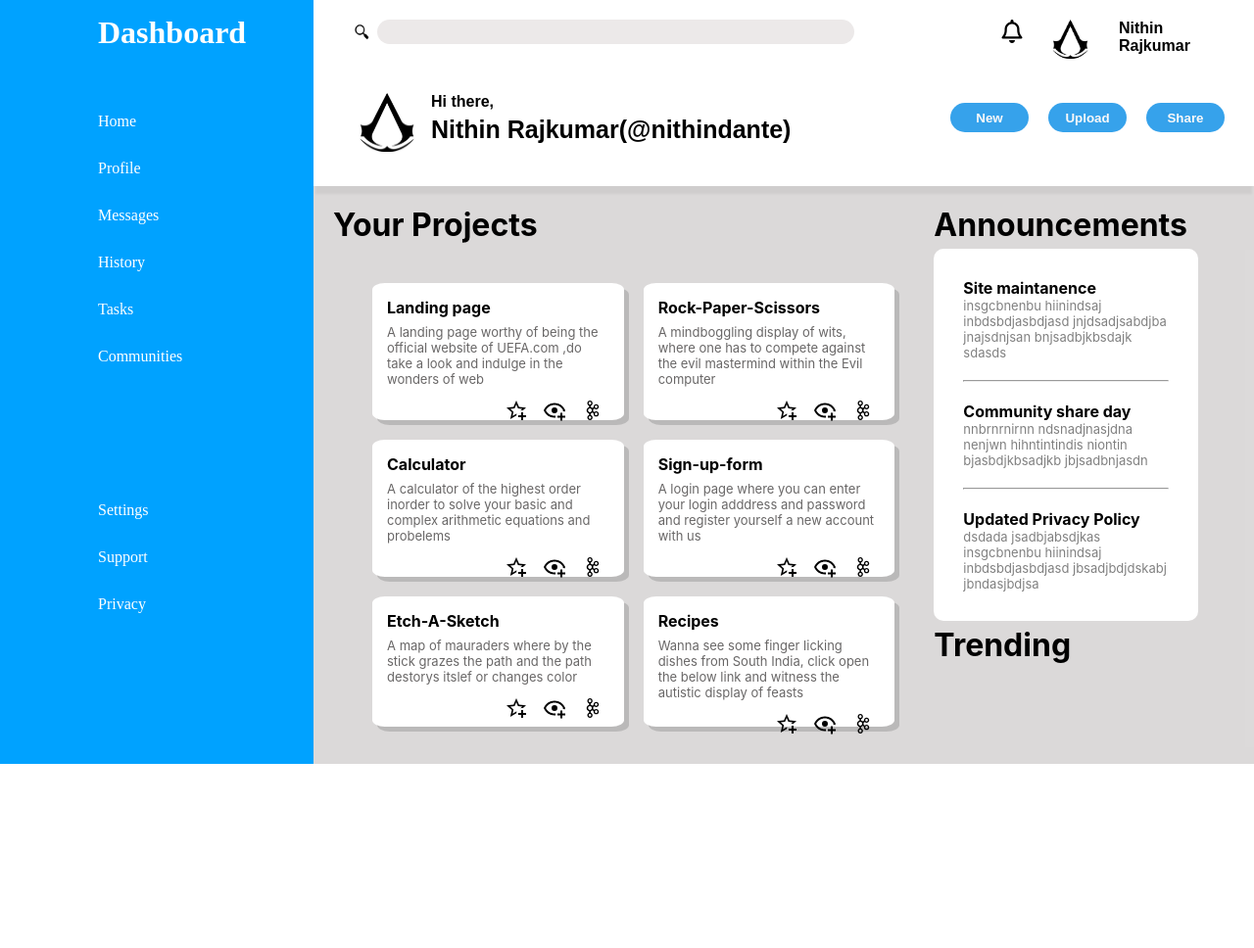
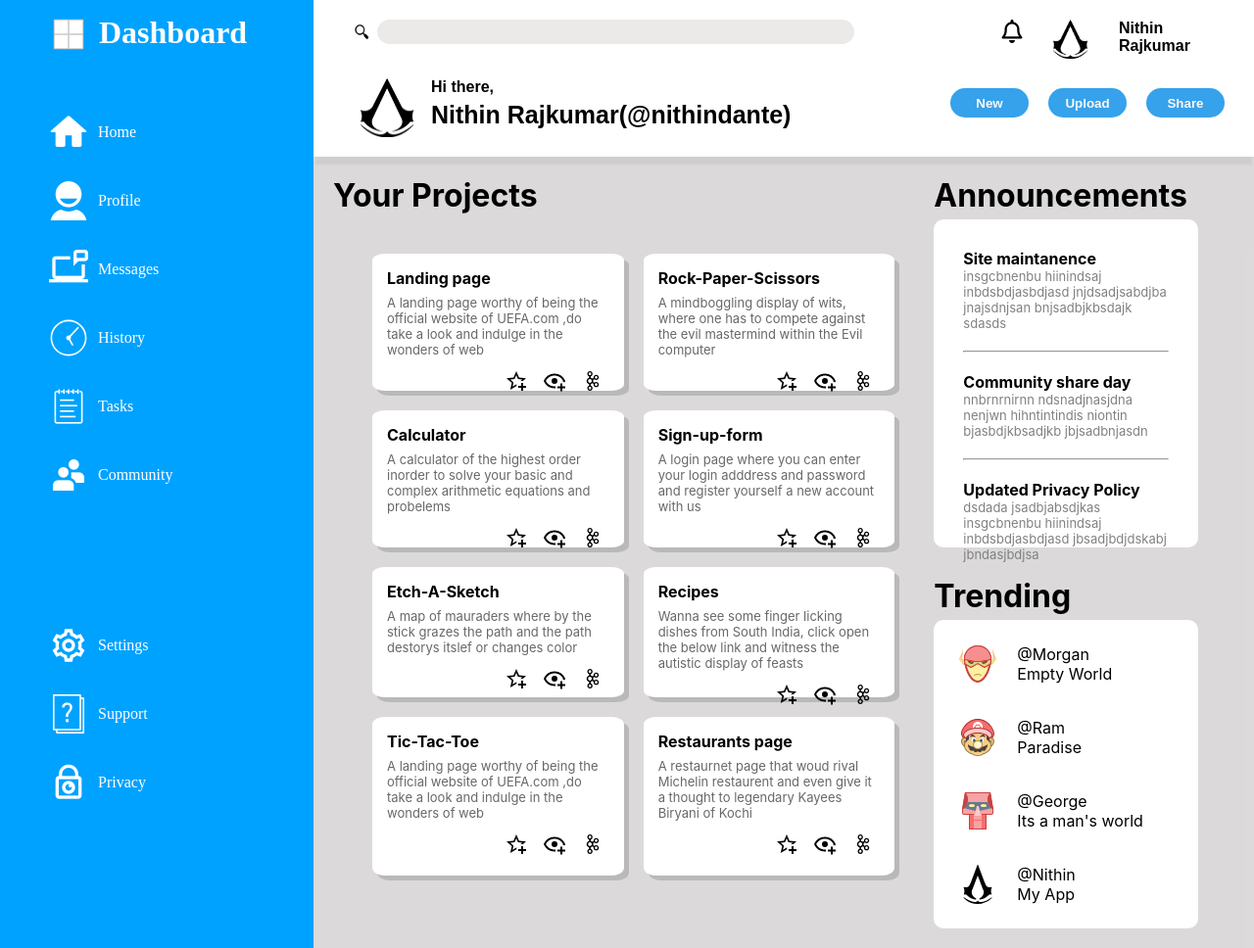
Before and after one commit to nithindante/Admin-Dashboard, a plain HTML site: page index.html in a window 1280 px wide. Shown: the whole page at 98% size. Before the commit the page ends 800 px from the top, so only its background shows below. Drawn offline with Linux system fonts and the light colour scheme; a web font is replaced by a local one.

Commit message:
Complete the basic layout of Admin Dashboard

```diff
--- a/index.html
+++ b/index.html
@@ -11,19 +11,19 @@
 </head>
 <body>
 <div class="mainbody">
-    <div class="sidebar"><h1>Dashboard</h1>
+    <div class="sidebar"><h1><img src="windows.svg"><div>Dashboard</div></h1>
         <div class="side">
-        <div >Home</div>
-        <div>Profile</div>
-        <div>Messages</div>
-        <div>History</div>
-        <div>Tasks</div>
-        <div>Communities</div>
+        <div ><img src="home.svg"><div>Home</div></div>
+        <div><img src="user.png"><div>Profile</div></div>
+        <div><img src="chat.png"><div>Messages</div></div>
+        <div><img src="clock.svg"><div>History</div></div>
+        <div><img src="tasks.png"><div>Tasks</div></div>
+        <div><img src="community.png"><div>Community</div></div>
         </div>
         <div class="side1">
-        <div>Settings</div>
-        <div>Support</div>
-        <div>Privacy</div>
+        <div><img src="settings.svg"><div>Settings</div></div>
+        <div><img src="questions.png"><div>Support</div></div>
+        <div><img src="privacy.png"><div>Privacy</div></div>
         </div>
     </div>
     <div class="header">
@@ -78,6 +78,16 @@
                 <img src="star-plus-outline.svg"><img src="eyeoutline.svg"><img src="apache-kafka.svg">
                 </div>
             </div>
+            <div class="thumb1"><strong>Tic-Tac-Toe</strong><div>A landing page worthy of being the official website of UEFA.com ,do take a look and indulge in the wonders of web</div>
+            <div class="icons">
+                <img src="star-plus-outline.svg"><img src="eyeoutline.svg"><img src="apache-kafka.svg">
+            </div>
+        </div>
+        <div class="thumb1"><strong>Restaurants page</strong><div>A restaurnet page that woud rival Michelin restaurent and even give it a thought to legendary Kayees Biryani of Kochi</div>
+        <div class="icons">
+            <img src="star-plus-outline.svg"><img src="eyeoutline.svg"><img src="apache-kafka.svg">
+        </div>
+    </div>
             </div>
         </div>
         <div class="announce"><h1>Announcements</h1>
@@ -95,8 +105,24 @@
                 </div>
             </div>
             <div class="Trending"><h1>Trending</h1>
-
-
+                <div class="trends1">
+                <div class="Trends">
+                <img src="flash.svg">
+                <div> @Morgan<br> Empty World</div>
+                </div>
+                <div class="Trends">
+                <img src="super-mario.svg">
+                <div> @Ram<br> Paradise</div>
+                </div>
+                <div class="Trends">
+                <img src="hulk.svg">
+                <div> @George<br> Its a man's world</div>
+                </div>
+                <div class="Trends">
+                <img src="assassins-creed1.svg">
+                <div>@Nithin<br>My App</div>
+                </div>
+                </div>
             </div>
         </div>
 
--- a/style.css
+++ b/style.css
@@ -5,7 +5,7 @@
 .mainbody{
     display:grid;
     grid-template-columns: 1fr 3fr;
-height: 700px;
+height: 900px;
 }
 
 .sidebar{
@@ -15,7 +15,7 @@ height: 700px;
     display:grid;
     padding:15px;
     grid-template-rows: 100px;
-    padding-left: 100px;
+    padding-left: 50px;
     font-family: 'Nova Flat';
     color: #fff;
 }
@@ -32,11 +32,10 @@ row-gap: 30px;
     row-gap: 30px;
 }
 .header{
-    height: 150px;
+    height: auto;
     background-color:rgb(255, 255, 255);
     display: grid;
    box-shadow: 0 10px 2px -2px gray;
-    /* box-shadow: rgba(0, 0, 0, 0.09) 0px 2px 1px, rgba(0, 0, 0, 0.09) 0px 4px 2px, rgba(0, 0, 0, 0.09) 0px 8px 4px, rgba(0, 0, 0, 0.09) 0px 16px 8px, rgba(0, 0, 0, 0.09) 0px 32px 16px;*/
     grid-template-rows: 1fr 1fr;
     padding:20px;
 }
@@ -51,7 +50,7 @@ padding-left: 25px;
 margin-left: 20px;
 }
 .main{
-    height: 550px;
+    height: auto;
     background-color: rgba(216, 214, 214, 0.904);
     padding:20px;
     display: grid;
@@ -135,16 +134,14 @@ position: relative;
     column-gap: 30px;
     font-family:"proxima-nova-soft", sans-serif ;
 }
+
 .headabove>img{
 height: 40px;
 width: 40px;
 }
+
 i{
     font-size: 1.5rem;
-}
-
-.projects{
-
 }
 
 .thumb{
@@ -199,13 +196,60 @@ border:1px grey;
 background-color: white;
 margin-top: 5px;
 margin-bottom: 5px;
+height: 275px;
 }
 
+.side>div{
+    display: flex;
+    column-gap: 10px;
+}
+
+.side>div>div{
+    align-self: center;
+}
 .announce1>div>div{
     font-size: small ;
     color: grey;
 }
+.sidebar>h1>a{
+    align-self: center;
+}
 
+.sidebar>h1{
+    display:grid;
+    grid-template-columns: 1fr 4fr;
+}
 .announce{
     width:270px;
 }
+
+.side1>div{
+    display: flex;
+    column-gap: 10px;
+}
+
+.side1>div>div{
+    align-self: center;
+}
+.trends1{
+    padding:20px;
+    display: flex;
+    flex-direction: column;
+    row-gap: 35px;
+    border:1px grey;
+    border-radius: 10px 10px 10px 10px;
+    background-color: white;
+    margin-top: 5px;
+    padding-left: 25px;
+    height: 275px;
+    justify-content: center;
+}
+
+.Trends{
+    display: flex;
+    column-gap:20px;
+}
+
+.Trending{
+    margin-top:30px;
+}
```
Also changed, not shown: assassins-creed1.svg (added), chat.png (added), clock.svg (added), community.png (added), flash.svg (added), home.svg (added), hulk.svg (added), privacy.png (added), questions.png (added), settings.svg (added), super-mario.svg (added), tasks.png (added), user.png (added), windows.svg (added).
